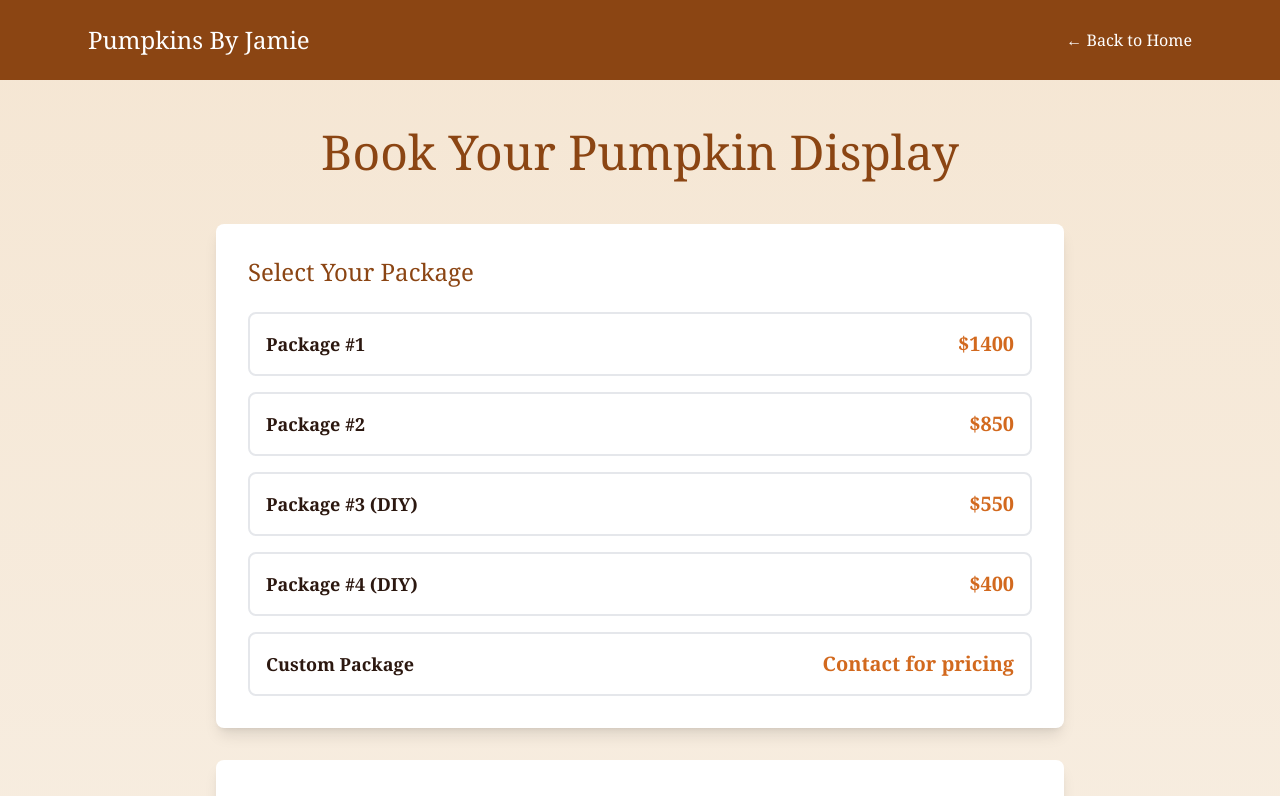
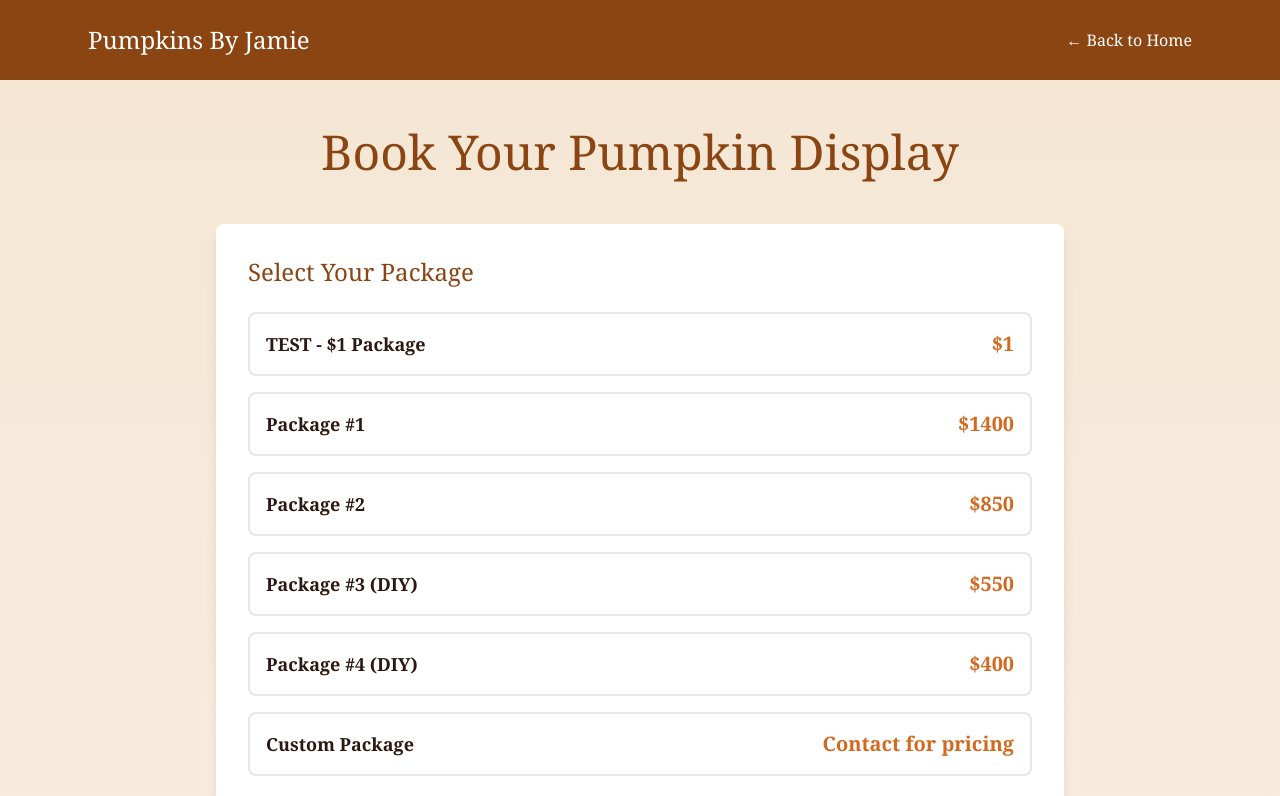
Before and after one commit to Hbattle20/Pumpkin, a Next.js app in the folder pumpkin-website/: page /book in a window 1280 px wide. Shown: the top 796 px of the page. Built offline with nearby package versions, Linux system fonts and the light colour scheme.

Commit message:
updated payments again
updated payments again

```diff
--- a/pumpkin-website/app/book/page.tsx
+++ b/pumpkin-website/app/book/page.tsx
@@ -5,6 +5,7 @@ import Link from "next/link";
 import { useSearchParams, useRouter } from "next/navigation";
 
 const packages = [
+  { id: "test", name: "TEST - $1 Package", price: 1 },  // TEMPORARY FOR TESTING
   { id: "pkg1", name: "Package #1", price: 1400 },
   { id: "pkg2", name: "Package #2", price: 850 },
   { id: "pkg3", name: "Package #3 (DIY)", price: 550 },
```
